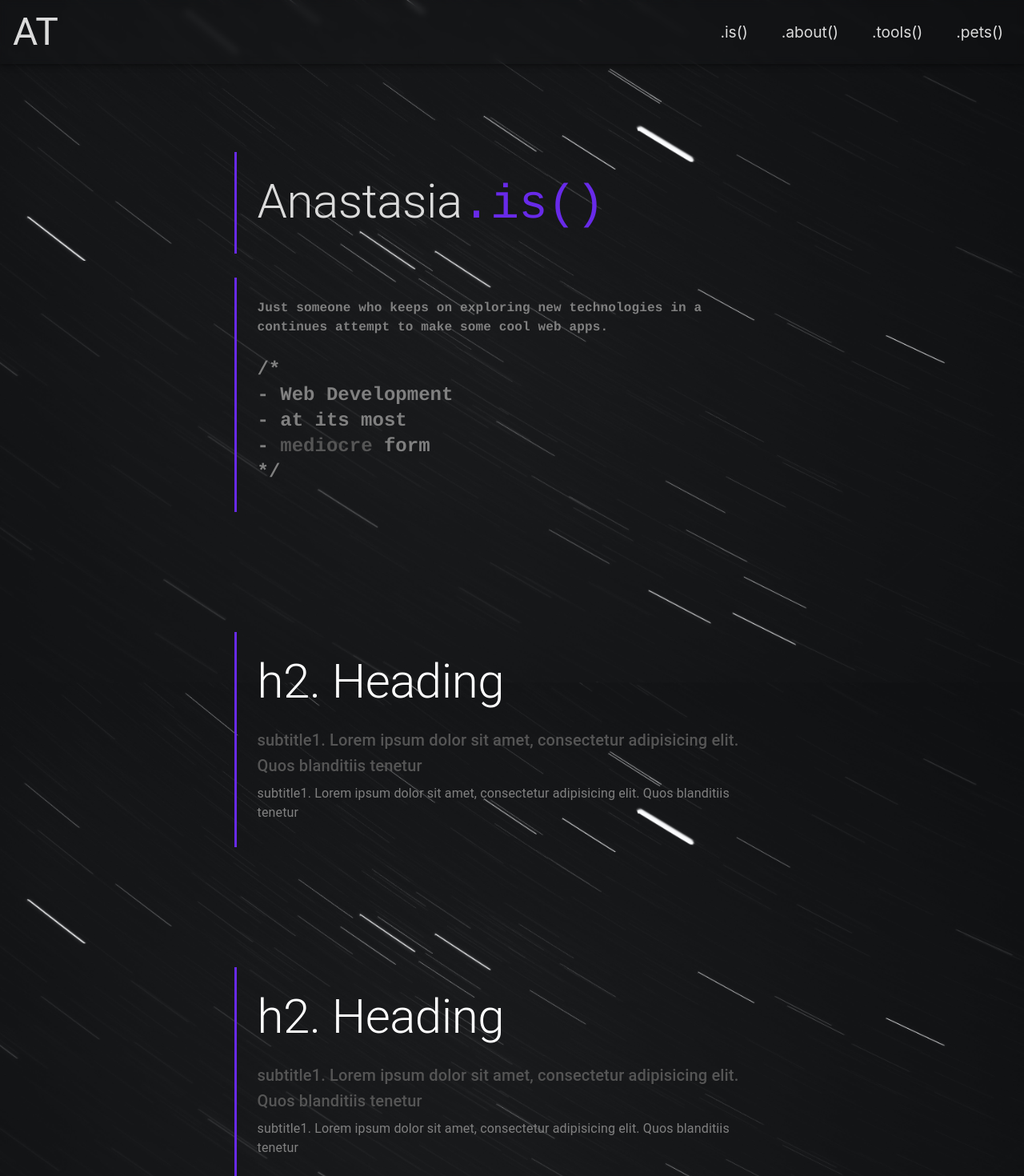
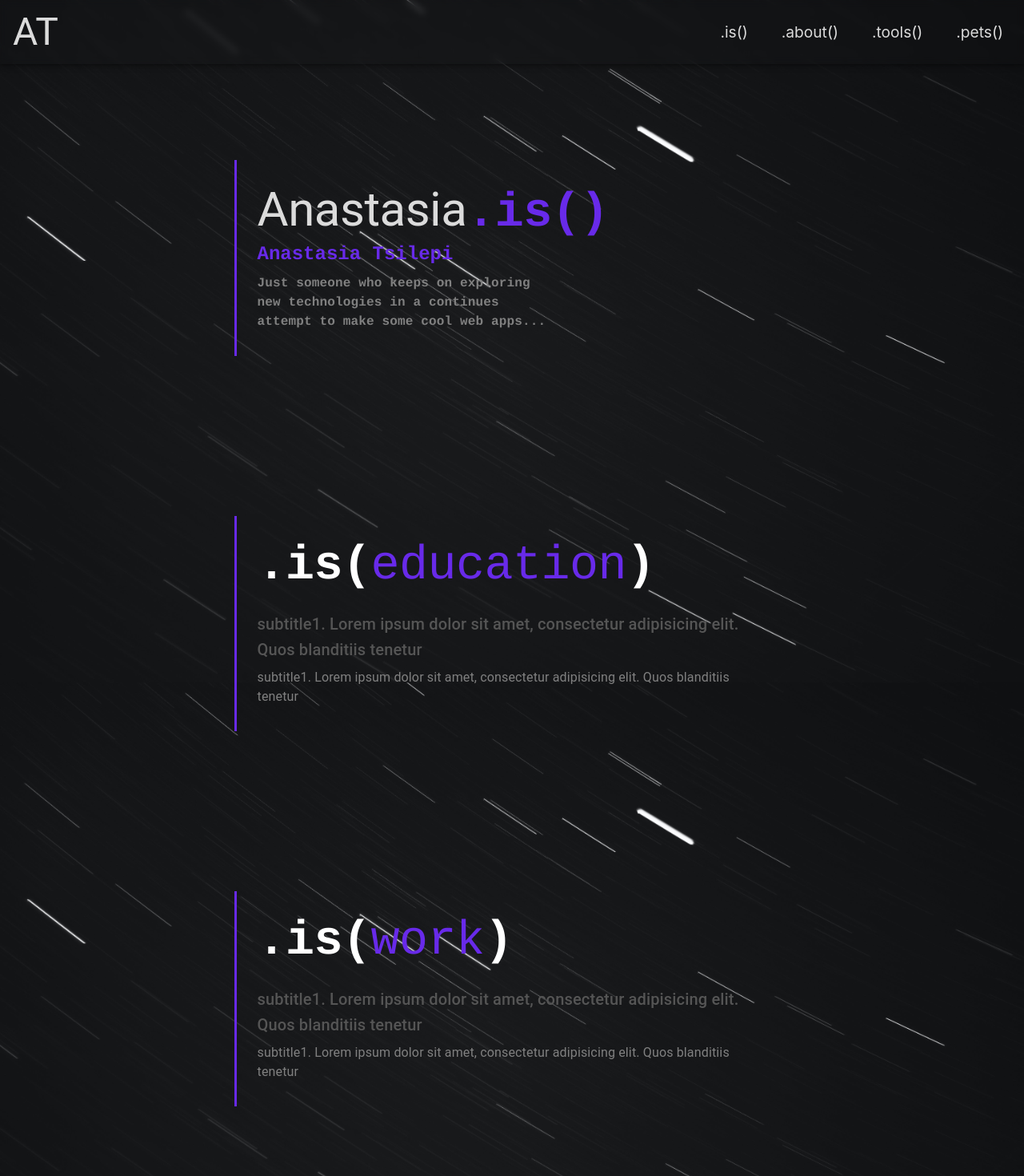
Before and after one commit to AnastasiaTsi/AnastasiaTsi.github.io, a React (Create React App) app: page / in a window 1280 px wide. Shown: the top 1470 px of the page at 80% size. Built offline with nearby package versions, Linux system fonts and the light colour scheme.

Commit message:
hero-format

```diff
--- a/src/components/Hero/Hero.tsx
+++ b/src/components/Hero/Hero.tsx
@@ -1,6 +1,6 @@
 import { Typography } from "@material-ui/core/";
-import { Heading1 } from "../../style/typographyStyles";
-import React from "react";
+import MainCard from "./MainCard";
+import MyCard from "./MyCard";
 import { RootDiv, CardDiv } from "./heroStyles";
 
 const Hero = () => {
@@ -9,29 +9,12 @@ const Hero = () => {
       <RootDiv>
         <div style={{ marginTop: "80px" }} />
 
-        <CardDiv style={{ marginTop: "190px" }}>
-          <Heading1 variant="h2" component="h1">
-            Anastasia
-            <span style={{ color: "#682ae9", fontFamily: "courier" }}>
-              .is()
-            </span>
-          </Heading1>
-        </CardDiv>
+        <MainCard />
+        <MyCard title="education" />
+        <MyCard title="work" />
+        <MyCard title="hobbies" />
 
-        <CardDiv style={{ marginTop: "30px" }}>
-          <Typography
-            style={{
-              fontWeight: "bold",
-              fontFamily: "courier",
-              marginBottom: "4%",
-            }}
-            variant="body1"
-            gutterBottom
-          >
-            Just someone who keeps on exploring new technologies in a continues
-            attempt to make some cool web apps.
-          </Typography>
-
+        <CardDiv>
           <Typography
             style={{ fontFamily: "courier", fontWeight: "bold" }}
             variant="h5"
@@ -41,43 +24,6 @@ const Hero = () => {
             - Web Development <br />- at its most
             <br />- <span style={{ color: "#555" }}>mediocre</span> form <br />
             */
-          </Typography>
-        </CardDiv>
-        <CardDiv style={{ marginTop: "150px" }}>
-          <Typography
-            style={{ color: "#fff" }}
-            variant="h2"
-            component="h1"
-            gutterBottom
-          >
-            h2. Heading
-          </Typography>
-          <Typography style={{ color: "#555" }} variant="h6" gutterBottom>
-            subtitle1. Lorem ipsum dolor sit amet, consectetur adipisicing elit.
-            Quos blanditiis tenetur
-          </Typography>
-          <Typography variant="body1" gutterBottom>
-            subtitle1. Lorem ipsum dolor sit amet, consectetur adipisicing elit.
-            Quos blanditiis tenetur
-          </Typography>
-        </CardDiv>
-
-        <CardDiv style={{ marginTop: "150px" }}>
-          <Typography
-            style={{ color: "#fff" }}
-            variant="h2"
-            component="h1"
-            gutterBottom
-          >
-            h2. Heading
-          </Typography>
-          <Typography style={{ color: "#555" }} variant="h6" gutterBottom>
-            subtitle1. Lorem ipsum dolor sit amet, consectetur adipisicing elit.
-            Quos blanditiis tenetur
-          </Typography>
-          <Typography variant="body1" gutterBottom>
-            subtitle1. Lorem ipsum dolor sit amet, consectetur adipisicing elit.
-            Quos blanditiis tenetur
           </Typography>
         </CardDiv>
       </RootDiv>
--- /dev/null
+++ b/src/components/Hero/MainCard.tsx
@@ -0,0 +1,48 @@
+import { Typography } from "@material-ui/core/";
+import { Heading1 } from "../../style/typographyStyles";
+import { CardDiv } from "./heroStyles";
+import colors from "../../style/colors";
+
+const MainCard = () => {
+  return (
+    <CardDiv>
+      <Heading1 variant="h2" component="h1" style={{ fontWeight: 400 }}>
+        Anastasia
+        <span
+          style={{
+            color: colors.purple,
+            fontFamily: "courier",
+            fontWeight: 600,
+          }}
+        >
+          .is()
+        </span>
+      </Heading1>
+      <Typography
+        style={{
+          color: colors.purple,
+          fontFamily: "courier",
+          fontWeight: "bold",
+        }}
+        variant="h5"
+        gutterBottom
+      >
+        Anastasia Tsilepi
+      </Typography>
+      <Typography
+        style={{
+          fontWeight: "bold",
+          fontFamily: "courier",
+        }}
+        variant="body1"
+        gutterBottom
+      >
+        Just someone who keeps on exploring <br />
+        new technologies in a continues <br /> attempt to make some cool web
+        apps...
+      </Typography>
+    </CardDiv>
+  );
+};
+
+export default MainCard;
--- /dev/null
+++ b/src/components/Hero/MyCard.tsx
@@ -0,0 +1,41 @@
+import { Typography } from "@material-ui/core/";
+import { CardDiv, StyledIs } from "./heroStyles";
+import colors from "../../style/colors";
+
+type CardProps = {
+  title: string;
+  paragraph1?: string;
+  paragraph2?: string;
+};
+
+const MyCard = ({ title, paragraph1, paragraph2 }: CardProps) => {
+  return (
+    <CardDiv>
+      <Typography variant="h2" component="h1" gutterBottom>
+        <StyledIs>
+          .is(
+          <span
+            style={{
+              color: colors.purple,
+              fontWeight: 100,
+            }}
+          >
+            {title}
+            {/* work - react(web dev at its worst), hobbies */}
+          </span>
+          )
+        </StyledIs>
+      </Typography>
+      <Typography style={{ color: "#555" }} variant="h6" gutterBottom>
+        subtitle1. Lorem ipsum dolor sit amet, consectetur adipisicing elit.
+        Quos blanditiis tenetur
+      </Typography>
+      <Typography variant="body1" gutterBottom>
+        subtitle1. Lorem ipsum dolor sit amet, consectetur adipisicing elit.
+        Quos blanditiis tenetur
+      </Typography>
+    </CardDiv>
+  );
+};
+
+export default MyCard;
--- a/src/components/Hero/heroStyles.ts
+++ b/src/components/Hero/heroStyles.ts
@@ -13,8 +13,15 @@ export const RootDiv = styled.div`
   background-attachment: fixed;
 `;
 
+export const StyledIs = styled.div`
+  font-family: courier;
+  font-weight: 600;
+  color: white;
+`;
+
 export const CardDiv = styled.div`
   margin: auto;
+  margin-top: 200px;
   inset: 0;
   padding: 2%;
   width: 50%;
```
